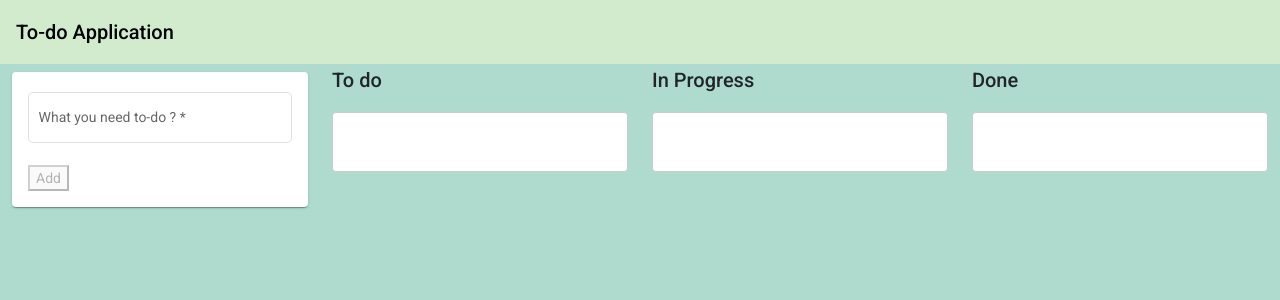
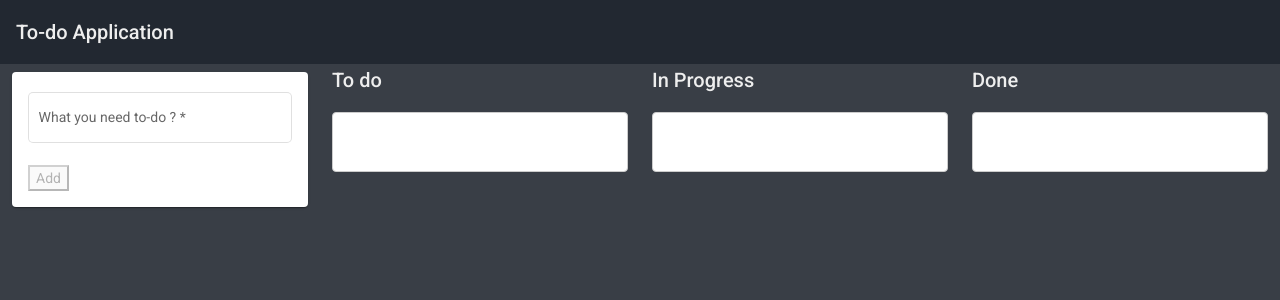
Before and after one commit to quinton2k/to-do, an Angular app: page / in a window 1280 px wide. Shown: the top 300 px of the page. Built offline with nearby package versions, Linux system fonts and the light colour scheme.

Commit message:
disable auto fill, change color

```diff
--- a/src/app/navbar/navbar.component.css
+++ b/src/app/navbar/navbar.component.css
@@ -1,5 +1,5 @@
 .mat-toolbar {
     /* background-color: #3f51b5; */
-    background-color: #D3EBCD;
-    color: #000;
+    background-color: #222831;
+    color: #EEEEEE;
 }
--- a/src/app/to-do/to-do.component.css
+++ b/src/app/to-do/to-do.component.css
@@ -1,6 +1,7 @@
 .mat-form-field {
     width: 100%;
 }
+
 .example-container {
   width: 400px;
   max-width: 100%;
--- a/src/app/to-do/to-do.component.html
+++ b/src/app/to-do/to-do.component.html
@@ -1,11 +1,11 @@
 <div class="container-fluid">
-    <div class="row" style="background-color: #AEDBCE;">
+    <div class="row" style="background-color: #393E46;">
         <div class="col-3" style="height: 100vh;">
             <mat-card class="mt-2">
                 <form [formGroup]="toDoForm">
                     <mat-form-field appearance="outline">
                         <mat-label>What you need to-do ?</mat-label>
-                        <input formControlName="item" matInput placeholder="To-do">
+                        <input class="input-search" autocomplete="off" formControlName="item" matInput placeholder="To-do">
                     </mat-form-field>
                     <h5 *ngIf="toDoForm.invalid && toDoForm.touched">Fill in this field before adding</h5>
                     <button (click)="addTask()" color="primary"[disabled]="toDoForm.invalid">Add</button>
--- a/src/styles.css
+++ b/src/styles.css
@@ -9,4 +9,5 @@ body {
 body {
     margin: 0;
     font-family: Roboto, "Helvetica Neue", sans-serif;
+    color: #EEEEEE;
 }
```
